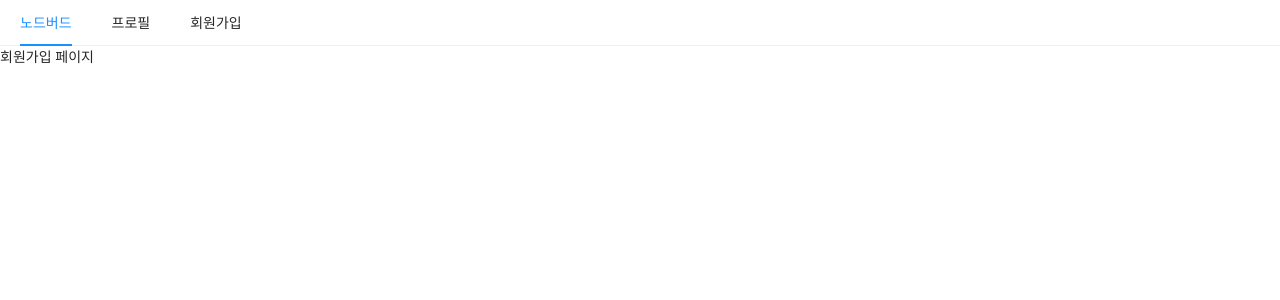
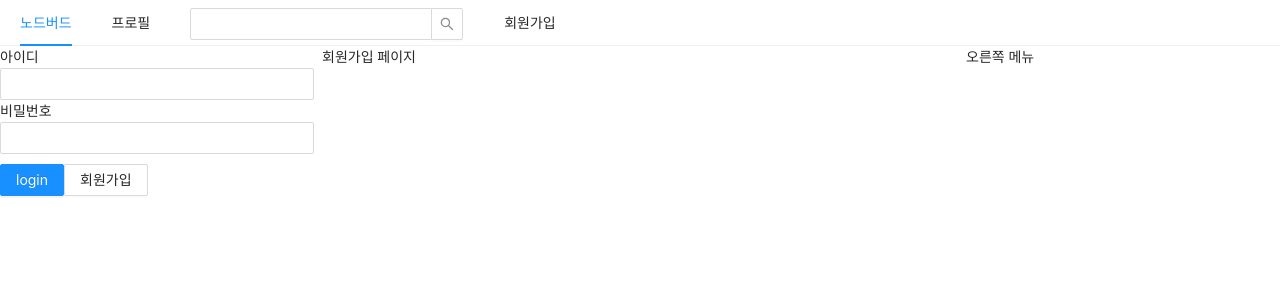
Before and after one commit to yooss2006/nextjs-test, a Next.js app: page /signup in a window 1280 px wide. Shown: the top 300 px of the page. Built offline with nearby package versions, Linux system fonts and the light colour scheme.

Commit message:
로그인 폼 생성

```diff
--- a/components/AppLayout.js
+++ b/components/AppLayout.js
@@ -1,12 +1,16 @@
-import React from "react";
+import React,{useState} from "react";
 import PropsTypes from "prop-types";
 
 import { Menu } from "antd";
 import "antd/dist/antd.css";
 
 import Link from "next/link";
+import { Col,Row,Input } from "antd";
+import LoginForm from "./LoginForm";
+import UserProfile from "./UserProfile";
 
 const AppLayout = ({ children }) => {
+  const [isLoggedIn, setIsLoggedIn] = useState(false);
   return (
     <div>
       <div>
@@ -22,17 +26,26 @@
         </Link>
           </Menu.Item>
           <Menu.Item>
+          <Input.Search style={{verticalAlign:"middle"}}/>
+          </Menu.Item>
+          <Menu.Item>
           <Link href="/signup">
           <a>회원가입</a>
         </Link>
           </Menu.Item>
         </Menu>
-
-
-
+        <Row gutter={8}>
+          <Col xs={24} md={6}>
+            {isLoggedIn? <UserProfile setIsLoggedIn={setIsLoggedIn}/> : <LoginForm setIsLoggedIn={setIsLoggedIn}/>}
+          </Col>
+          <Col xs={24} md={12}>
+            {children}
+          </Col>
+          <Col xs={24} md={6}>
+            오른쪽 메뉴
+          </Col>
+        </Row>
       </div>
-
-      {children}
     </div>
   );
 };
--- /dev/null
+++ b/components/LoginForm.js
@@ -0,0 +1,40 @@
+import React,{useState,useCallback} from 'react'
+import Link from "next/link"
+import { Form,Input,Button } from 'antd';
+const LoginForm = ({setIsLoggedIn}) => {
+    const [id, setId] = useState();
+    const [password, setPassword] = useState();
+
+      const onChangeId = useCallback((e)=>{
+        setId(e.target.value);
+      },[]);
+
+      const onChangePassword = useCallback((e)=>{
+        setPassword(e.target.value);
+      },[]);
+
+      const onSubmitForm = useCallback(()=>{
+        setIsLoggedIn(true);
+      },[id,password]);
+
+  return (
+    <Form onFinish={onSubmitForm}>
+    <div>
+      <label htmlFor="user-id">아이디</label>
+      <br />
+      <Input name="user-id" value={id} required onChange={onChangeId} />
+    </div>
+    <div>
+      <label htmlFor="user-password">비밀번호</label>
+      <br />
+      <Input name="user-password" type="password" value={password} required onChange={onChangePassword} />
+    </div>
+    <div style={{ marginTop: 10 }}>
+      <Button type="primary" htmlType="submit">login</Button>
+      <Link href="/signup"><a ><Button>회원가입</Button></a></Link>
+    </div>
+  </Form>
+  )
+}
+
+export default LoginForm
--- /dev/null
+++ b/components/UserProfile.js
@@ -0,0 +1,27 @@
+import { Button,Card,Avatar } from 'antd';
+import React,{useCallback} from 'react';
+
+const UserProfile = ({setIsLoggedIn}) => {
+  const onLogout = useCallback(()=>{
+    setIsLoggedIn(false);
+  },[]);
+
+  return (
+    <Card
+    actions={[
+      <div key="twit">트위터<br/>0</div>,
+      <div key="followings">팔로잉<br/>0</div>,
+      <div key="followers">팔로워<br/>0</div>,
+    ]}
+  >
+    <Card.Meta
+      avatar={<Avatar>ZC</Avatar>}
+      title="이름"
+    />
+    <Button onClick={onLogout}>로그아웃</Button>
+  </Card>
+
+  )
+}
+
+export default UserProfile
--- a/pages/signup.js
+++ b/pages/signup.js
@@ -1,5 +1,5 @@
+import  React  from "react";
 import AppLayout from "../components/AppLayout";
-import  React  from "react";
 
 const Signup = () => {
   return (
```
